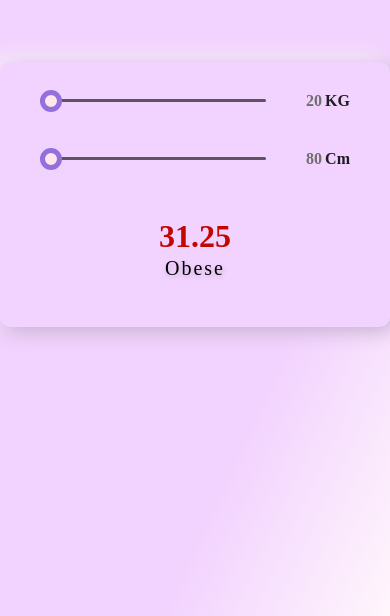
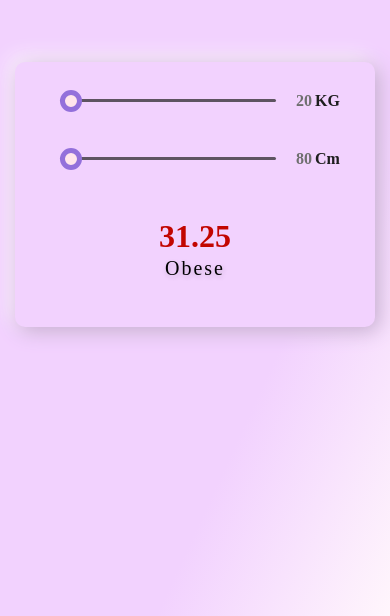
Before and after one commit to Hojjat-hk/BMI-Calculator, a plain HTML site: page Index.html in a window 390 px wide. Shown: the part 228-844 px from the top of the page. Drawn offline with Linux system fonts and the light colour scheme.

Commit message:
Responsive able "Css" File
V.02

```diff
--- a/Styles/Style.css
+++ b/Styles/Style.css
@@ -13,6 +13,7 @@ body{
     display: flex;
     justify-content: center;
     align-items: center;
+    padding-inline: 15px;
 }
 .bmi_section{
     width: 100%;
@@ -33,6 +34,7 @@ body{
     justify-content: space-between;
     align-items: center;
     gap: 40px;
+    padding: 0 5px;
 }
 .row > .input-range{
     -webkit-appearance: none;
@@ -42,6 +44,7 @@ body{
     outline: none;
     background-color: rgba(32, 32, 32, 0.7);
     border-radius: 20px;
+    min-width: 80%;
 }
 .row > .input-range::-webkit-slider-thumb{
     -webkit-appearance: none;
@@ -87,3 +90,14 @@ body{
     display: block;
     height: 30px;
 }
+@media only screen and (max-width: 450px){
+    .row{
+        gap : 20px;
+    }
+    .row > .input-range{
+        width: 60%;
+    }
+    .row > .input-range::-webkit-slider-thumb{
+        cursor: none;
+    }
+}
```
